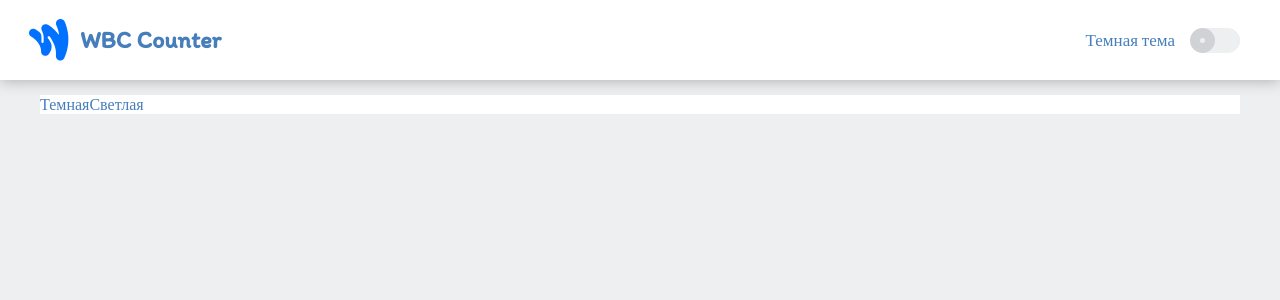
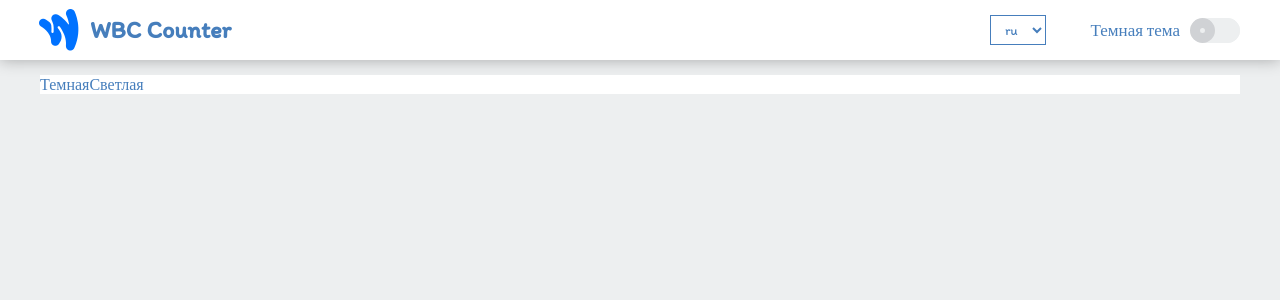
Before and after one commit to tsuker26/wbc-counter-v2, a React (Vite) app: page / in a window 1280 px wide. Shown: the top 300 px of the page. Built offline with nearby package versions, Linux system fonts and the light colour scheme.

Commit message:
MySelect

```diff
--- a/src/App.tsx
+++ b/src/App.tsx
@@ -2,7 +2,6 @@ import Header from './components/Header/Header'
 import { useAppSelector } from './hook/useApp'
 
 function App() {
-	// const { select, setSelect } = useLanguage()
 	const { language } = useAppSelector(state => state.lang)
 
 	return (
--- a/src/components/Header/Header.module.scss
+++ b/src/components/Header/Header.module.scss
@@ -3,7 +3,6 @@
 .header {
 	display: flex;
 	justify-content: center;
-	padding: 10px;
 	box-shadow: 0 0 15px 0 rgba(0, 0, 0, 0.3);
 	background-color: var(--component-background);
 	width: 100%;
@@ -24,7 +23,7 @@
 				cursor: pointer;
 				width: 60px;
 				height: 60px;
-				margin-left: -20px;
+				margin-left: -10px;
 			}
 
 			.name {
@@ -35,7 +34,10 @@
 
 		.header_setting {
 			display: flex;
+			align-items: center;
 			justify-content: space-between;
+			width: 100%;
+			max-width: 250px;
 
 			.toggle {
 				display: flex;
@@ -44,8 +46,11 @@
 				color: var(--text-color);
 
 				h2 {
-					margin-right: 15px;
+					margin-right: 10px;
 				}
+			}
+
+			.selector_language {
 			}
 		}
 	}
--- a/src/components/Header/Header.tsx
+++ b/src/components/Header/Header.tsx
@@ -3,14 +3,13 @@ import styles from './Header.module.scss'
 import logo from '../../assets/logo.png'
 import { useAppSelector } from '../../hook/useApp'
 import ToggleTheme from '../UI/ToggleTheme/ToggleTheme'
-
-// interface HeaderProps {
-// 	select: keyof ILanguages
-// 	setSelect: (select: keyof ILanguages) => void
-// }
+import MySelect from '../UI/MeSelect/MySelect'
+import { useLanguage } from '../../hook/useLanguage'
+import { lang } from '../../languages/lang'
 
 const Header: FC = () => {
 	const { language } = useAppSelector(state => state.lang)
+	const { select, setSelect } = useLanguage()
 	return (
 		<header className={styles.header}>
 			<div className={styles.header_content}>
@@ -21,6 +20,13 @@ const Header: FC = () => {
 					<h1 className={styles.name}>WBC Counter</h1>
 				</div>
 				<div className={styles.header_setting}>
+					<div className={styles.selector_language}>
+						<MySelect
+							defaultValue={select}
+							options={Object.keys(lang)}
+							setSelect={setSelect}
+						/>
+					</div>
 					<div className={styles.toggle}>
 						<h2>{language.darkTheme}</h2>
 						<ToggleTheme />
@@ -32,36 +38,3 @@ const Header: FC = () => {
 }
 
 export default Header
-
-// <div style={{ display: 'flex' }}>
-// <div
-// onClick={() => setTheme('light')}
-// style={{
-// 	padding: '5px',
-// 		cursor: 'pointer',
-// 		border: '1px solid  ',
-// }}
-// >
-// {language.light}
-// </div>
-// <div
-// 	onClick={() => setTheme('dark')}
-// 	style={{
-// 		padding: '5px',
-// 		cursor: 'pointer',
-// 		border: '1px solid ',
-// 	}}
-// >
-// 	{language.dark}
-// </div>
-// </div>
-// <select
-// 	defaultValue={select}
-// 	onChange={(e: ChangeEvent<HTMLSelectElement>) =>
-// 		setSelect(e.target.value as keyof ILanguages)
-// 	}
-// >
-// 	{Object.keys(lang).map(l => (
-// 		<option key={l}>{l}</option>
-// 	))}
-// </select>
--- /dev/null
+++ b/src/components/UI/MeSelect/MySelect.module.scss
@@ -0,0 +1,9 @@
+.mySelect {
+  padding: 5px 10px;
+  background: var(--component-background);
+  color: var(--text-color);
+  border: 1px solid var(--text-color);
+  outline: none;
+
+
+}
--- /dev/null
+++ b/src/components/UI/MeSelect/MySelect.tsx
@@ -0,0 +1,27 @@
+import { ChangeEvent, FC } from 'react'
+import styles from './MySelect.module.scss'
+import { ILanguages } from '../../../languages/lang'
+
+interface mySelectProps {
+	defaultValue: keyof ILanguages
+	setSelect: (value: keyof ILanguages) => void
+	options: string[]
+}
+
+const MySelect: FC<mySelectProps> = ({ defaultValue, setSelect, options }) => {
+	return (
+		<select
+			onChange={(e: ChangeEvent<HTMLSelectElement>) =>
+				setSelect(e.target.value as keyof ILanguages)
+			}
+			defaultValue={defaultValue}
+			className={styles.mySelect}
+		>
+			{options.map(item => (
+				<option key={item}>{item}</option>
+			))}
+		</select>
+	)
+}
+
+export default MySelect
--- a/src/components/UI/ToggleTheme/ToggleTheme.tsx
+++ b/src/components/UI/ToggleTheme/ToggleTheme.tsx
@@ -1,6 +1,6 @@
-import { FC } from 'react'
+import { ChangeEvent, FC } from 'react'
 import styles from './ToggleTheme.module.scss'
-import { useTheme } from '../../../hook/useTheme'
+import { Theme, useTheme } from '../../../hook/useTheme'
 
 const ToggleTheme: FC = () => {
 	const { theme, setTheme } = useTheme()
@@ -8,20 +8,26 @@ const ToggleTheme: FC = () => {
 		<div className={styles.myToggle}>
 			<div className={`${styles.input_block} ${styles.light} `}>
 				<input
-					onClick={() => setTheme('light')}
+					onChange={(e: ChangeEvent<HTMLInputElement>) =>
+						setTheme(e.target.value as Theme)
+					}
 					className={`${styles.input} ${styles.light} `}
 					type='radio'
 					name={'theme'}
-					checked={theme === 'light'}
+					value={Theme.light}
+					checked={theme === Theme.light}
 				/>
 			</div>
 			<div className={`${styles.input_block} ${styles.dark} `}>
 				<input
-					onClick={() => setTheme('dark')}
+					onChange={(e: ChangeEvent<HTMLInputElement>) =>
+						setTheme(e.target.value as Theme)
+					}
 					className={`${styles.input} ${styles.dark} `}
 					type='radio'
 					name={'theme'}
-					checked={theme === 'dark'}
+					value={Theme.dark}
+					checked={theme === Theme.dark}
 				/>
 			</div>
 		</div>
--- a/src/hook/useTheme.ts
+++ b/src/hook/useTheme.ts
@@ -1,7 +1,14 @@
 import { useLayoutEffect, useState } from 'react'
 
+export enum Theme {
+	light = 'light',
+	dark = 'dark',
+}
+
 export const useTheme = () => {
-	const [theme, setTheme] = useState(localStorage.getItem('theme') || 'light')
+	const [theme, setTheme] = useState<Theme>(
+		(localStorage.getItem('theme') as Theme) || Theme.light
+	)
 	useLayoutEffect(() => {
 		document.documentElement.setAttribute('data-theme', theme)
 		localStorage.setItem('theme', theme)
```
